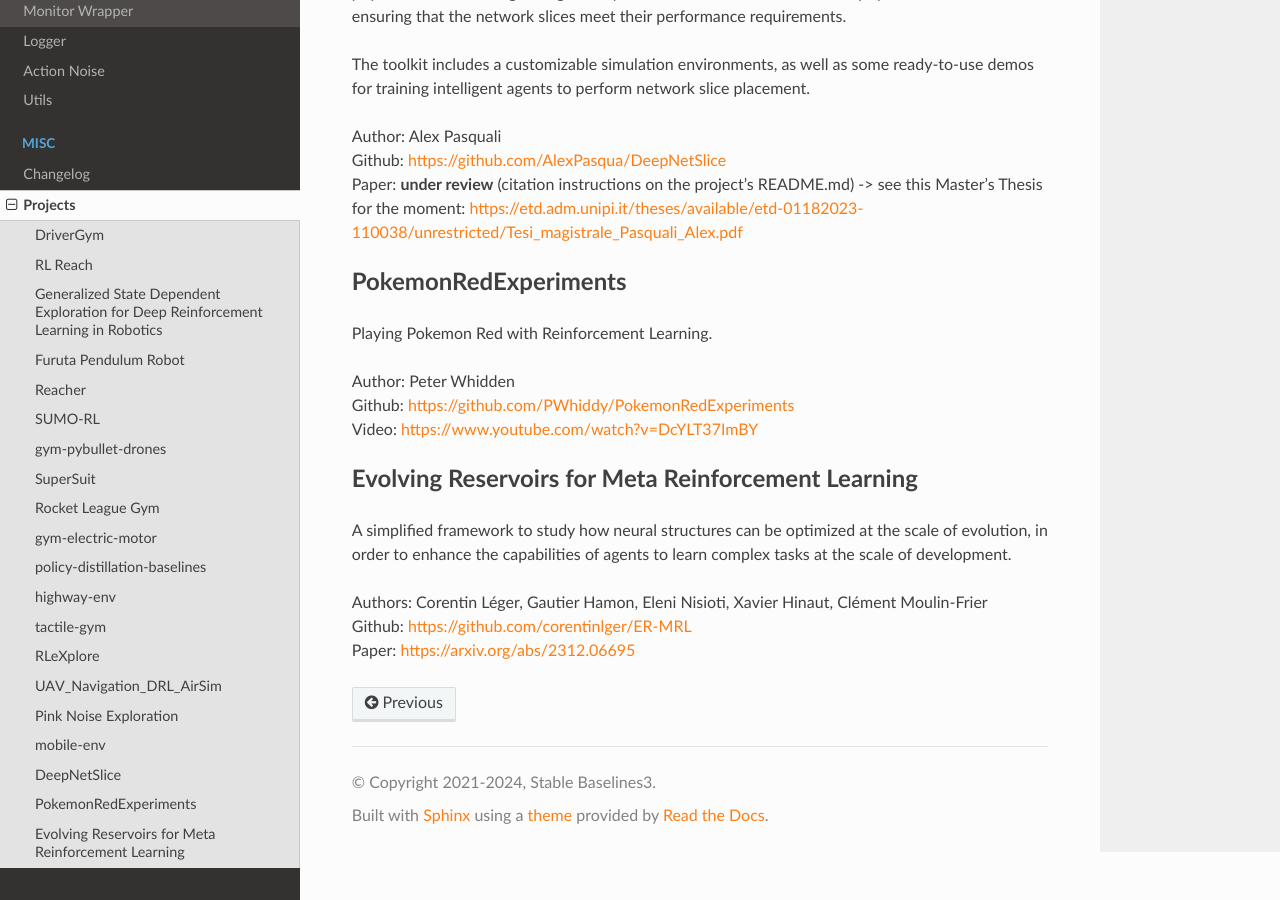
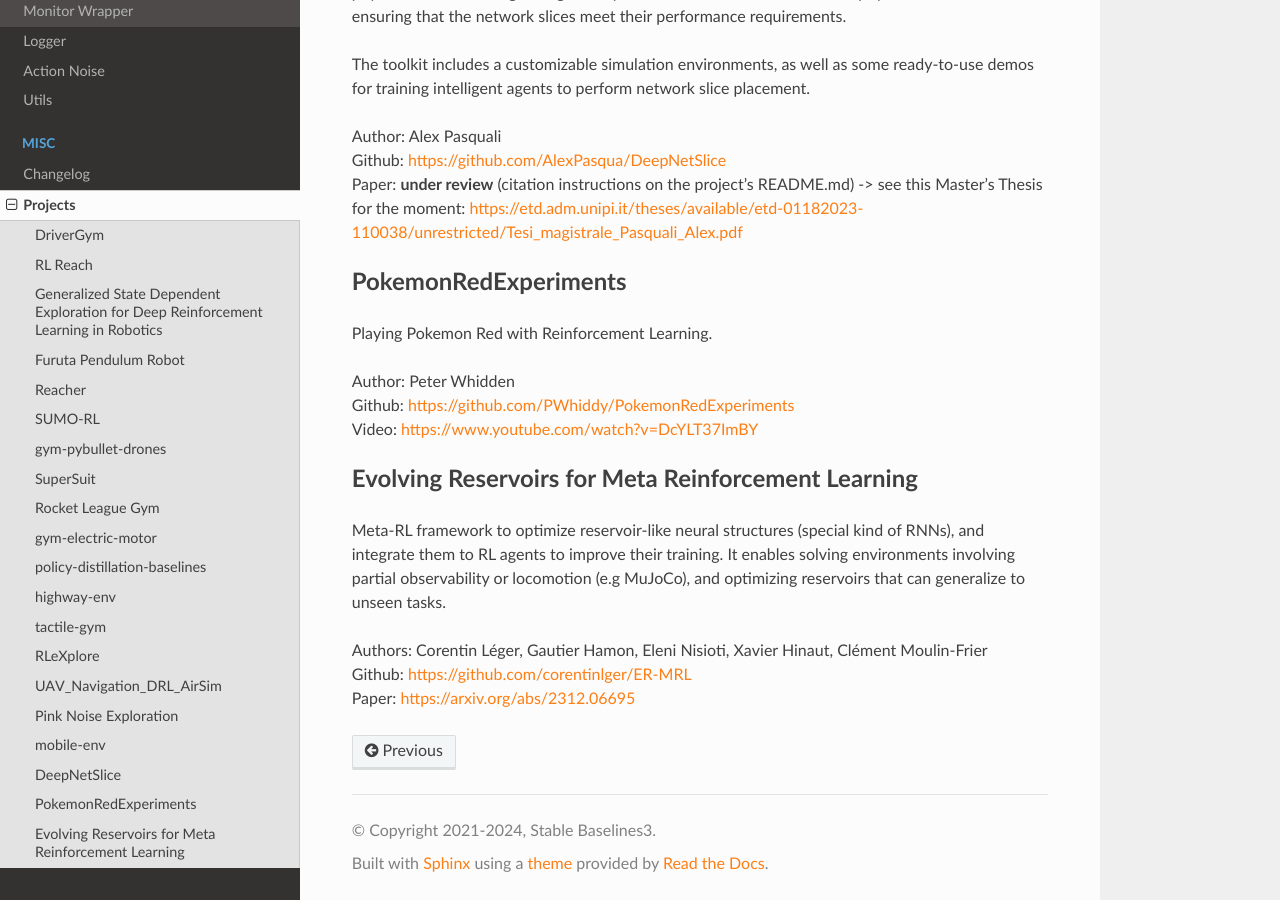
Before and after one commit to DLR-RM/stable-baselines3, a Sphinx documentation site: the page built from docs/misc/projects.rst, in a window 1280 px wide and 900 px high, scrolled down 5840 px. Built offline with Sphinx 7.4.7 and the Read the Docs theme 2.0.0, drawn with Linux system fonts in a browser that asks for light colours; pages that are not in the unit, such as notebooks, are missing from menus.

Commit message:
Improve project description

```diff
--- a/docs/misc/projects.rst
+++ b/docs/misc/projects.rst
@@ -246,7 +246,7 @@ Playing Pokemon Red with Reinforcement Learning.
 Evolving Reservoirs for Meta Reinforcement Learning
 ---------------------------------------------------
 
-A simplified framework to study how neural structures can be optimized at the scale of evolution, in order to enhance the capabilities of agents to learn complex tasks at the scale of development.
+Meta-RL framework to optimize reservoir-like neural structures (special kind of RNNs), and integrate them to RL agents to improve their training. It enables solving environments involving partial observability or locomotion (e.g MuJoCo), and optimizing reservoirs that can generalize to unseen tasks.
 
 | Authors: Corentin Léger, Gautier Hamon, Eleni Nisioti, Xavier Hinaut, Clément Moulin-Frier
 | Github: https://github.com/corentinlger/ER-MRL
```
